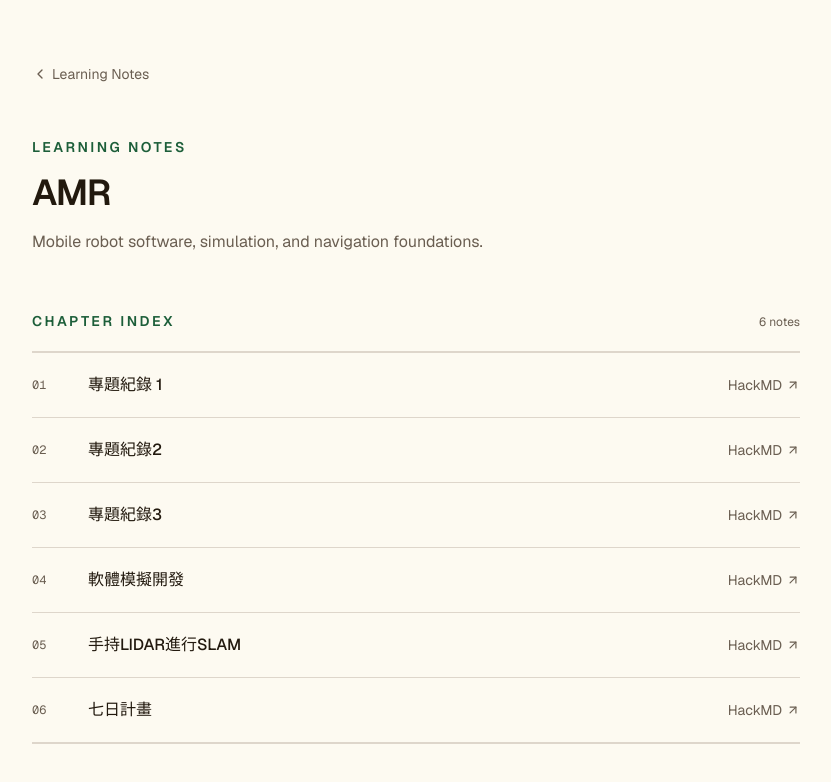
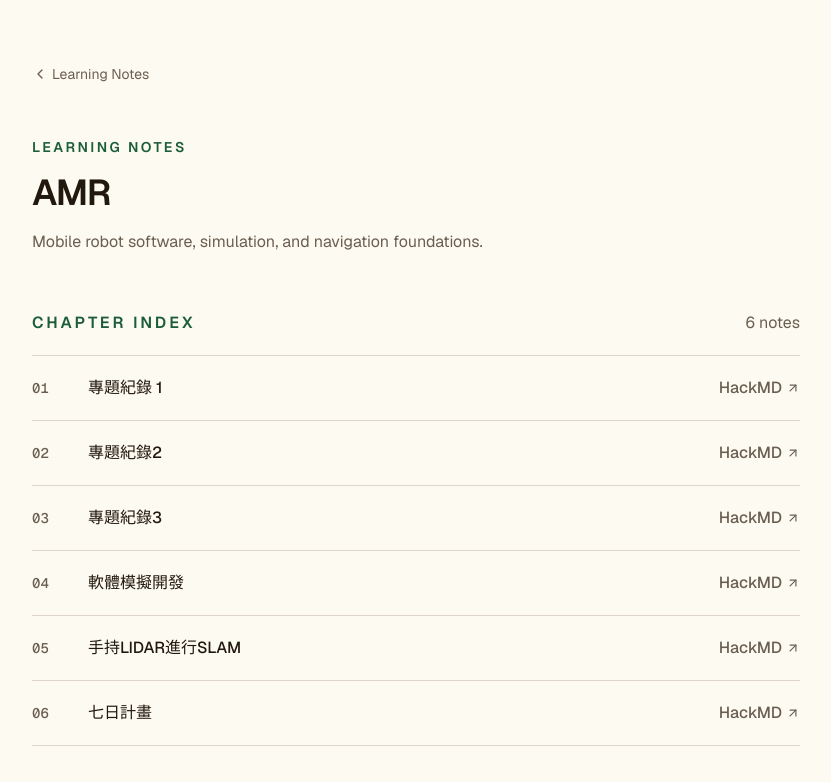
Before and after one commit to johnson931128/johnson931128.github.io, a Next.js app: page /notes/amr in a window 1280 px wide. Shown: the top 782 px of the page, without its empty margins (224-1055 px from the left). Built offline with nearby package versions, Linux system fonts and the light colour scheme.

Commit message:
style: improve learning notes readability

```diff
--- a/src/app/notes/[subject]/page.tsx
+++ b/src/app/notes/[subject]/page.tsx
@@ -67,7 +67,7 @@ export default async function LearningNoteSubjectPage({
           aria-label={`Open ${note.title} on HackMD (opens in a new tab)`}
           className="group flex items-start gap-4 py-5 transition-colors hover:bg-card/45 focus-visible:relative focus-visible:z-10 focus-visible:bg-card/60 focus-visible:outline-none focus-visible:ring-2 focus-visible:ring-ring focus-visible:ring-inset sm:items-center sm:gap-6"
         >
-          <span className="mt-0.5 w-8 shrink-0 font-mono text-xs tabular-nums text-muted-foreground sm:mt-0">
+          <span className="mt-0.5 w-8 shrink-0 font-mono text-sm font-medium tabular-nums text-muted-foreground sm:mt-0">
             {String(index + 1).padStart(2, "0")}
           </span>
           <div className="min-w-0 flex-1">
@@ -80,7 +80,7 @@ export default async function LearningNoteSubjectPage({
               </time>
             ) : null}
           </div>
-          <span className="inline-flex shrink-0 items-center gap-1 text-sm text-muted-foreground transition-colors group-hover:text-foreground">
+          <span className="inline-flex shrink-0 items-center gap-1 text-sm font-medium text-muted-foreground transition-colors group-hover:text-foreground sm:text-base">
             HackMD
             <ArrowUpRight className="size-3.5" aria-hidden />
           </span>
@@ -117,21 +117,21 @@ export default async function LearningNoteSubjectPage({
         <div className="flex items-baseline justify-between gap-4">
           <h2
             id="chapter-index-heading"
-            className="text-sm font-semibold uppercase tracking-[0.18em] text-primary"
+            className="text-sm font-semibold uppercase tracking-[0.18em] text-primary sm:text-base"
           >
             Chapter Index
           </h2>
-          <span className="text-xs tabular-nums text-muted-foreground">
+          <span className="text-sm tabular-nums text-muted-foreground sm:text-base">
             {subject.notes.length} {subject.notes.length === 1 ? "note" : "notes"}
           </span>
         </div>
 
         {subject.notes.length > 0 ? (
-          <div className="mt-5 divide-y divide-border border-y border-border">
+          <div className="mt-5 space-y-8">
             {noteGroups.map(({ group, notes: groupedNotes }) => (
               <div key={group ?? "general"} className="space-y-3">
                 {hasGroups ? (
-                  <h3 className="text-xs font-semibold uppercase tracking-[0.16em] text-muted-foreground">
+                  <h3 className="text-sm font-semibold uppercase tracking-[0.18em] text-muted-foreground">
                     {group ?? "General"}
                   </h3>
                 ) : null}
```
